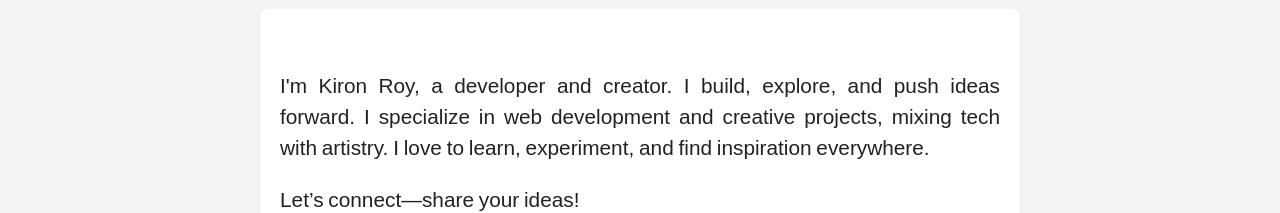
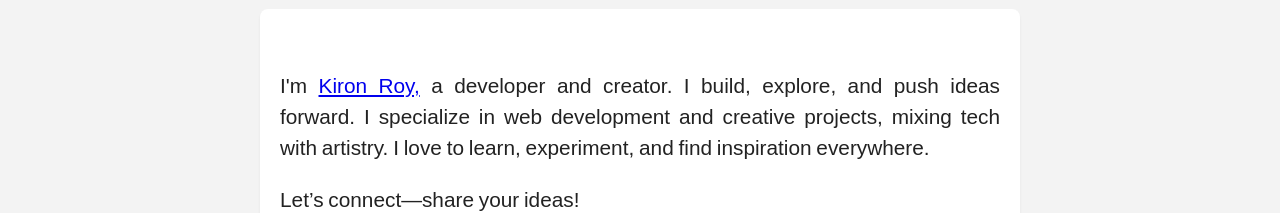
Before and after one commit to kironroy/kironroy-react, a React (Create React App) app: page / in a window 1280 px wide. Shown: the part 593-806 px from the top of the page. Built offline with nearby package versions, Linux system fonts and the light colour scheme; a web font is replaced by a local one.

Commit message:
Update About.js
☑️ Added GitHub link

```diff
--- a/src/components/About.js
+++ b/src/components/About.js
@@ -40,7 +40,7 @@ const About = () => {
         />
         <div className="about-text">
           <p>
-            I'm Kiron Roy, a developer and creator. I build, explore, and push
+            I'm <a href='https://github.com/kironroy'>Kiron Roy,</a>  a developer and creator. I build, explore, and push
             ideas forward. I specialize in web development and creative
             projects, mixing tech with artistry. I love to learn, experiment,
             and find inspiration everywhere.
```
